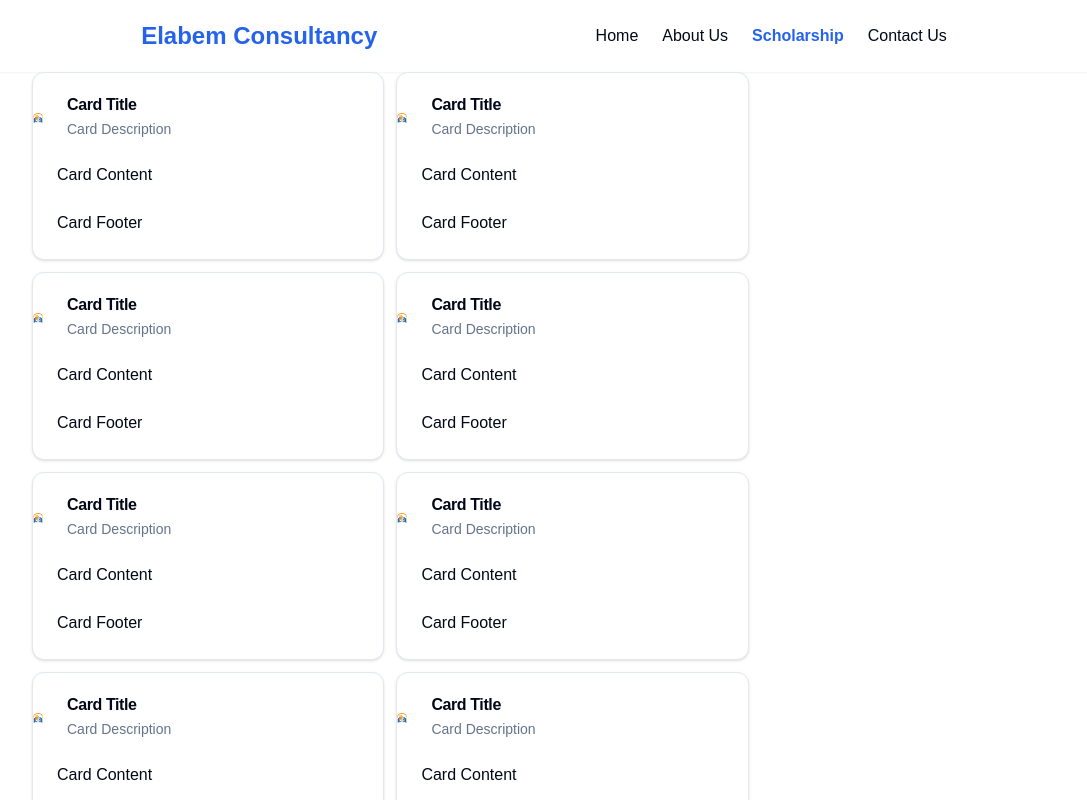
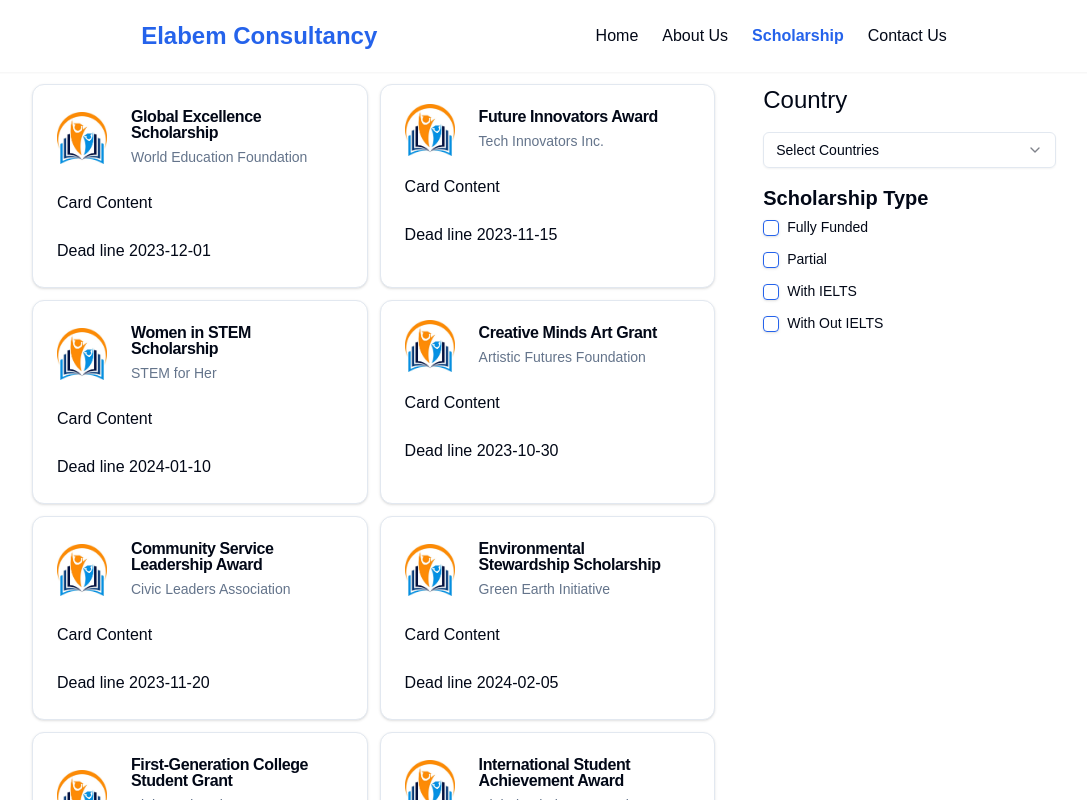
Before and after one commit to kasahun-welela/elabem, a Next.js app: page /scholarship in a window 1280 px wide. Shown: the top 800 px of the page, without its empty margins (96-1183 px from the left). Built offline with nearby package versions, Linux system fonts and the light colour scheme.

Commit message:
add left side filter

```diff
--- a/app/scholarship/page.tsx
+++ b/app/scholarship/page.tsx
@@ -6,20 +6,29 @@
   CardHeader,
   CardTitle,
 } from "@/components/ui/card";
+import { Checkbox } from "@/components/ui/checkbox";
+import {
+  Select,
+  SelectContent,
+  SelectItem,
+  SelectTrigger,
+  SelectValue,
+} from "@/components/ui/select";
+
 import { scholarsList } from "@/dummyData/scholarship";
 import Image from "next/image";
 
 export default function page() {
   return (
-    <div className="max-w-[80%]  mx-auto">
-      <div className="md:grid grid-cols-2 gap-3 md:max-w-[70%]">
-        {scholarsList.map((details: any, key) => (
-          <Card key={key}>
-            <div className="flex items-center">
-              <Image src="/edu.jpg" alt="logo" width={10} height={5} />
+    <div className="max-w-[80%]  mx-auto md:flex gap-12 mt-24 md:mt-3">
+      <div className="md:grid grid-cols-2 gap-3 md:basis-[70%]">
+        {scholarsList.map((list: any, key) => (
+          <Card key={key} className="my-3 md:my-0">
+            <div className="flex items-center px-6">
+              <Image src="/edu.jpg" alt="logo" width={50} height={50} />
               <CardHeader>
-                <CardTitle>Card Title</CardTitle>
-                <CardDescription>Card Description</CardDescription>
+                <CardTitle>{list.name}</CardTitle>
+                <CardDescription>{list.provider}</CardDescription>
               </CardHeader>
             </div>
 
@@ -27,13 +36,66 @@
               <p>Card Content</p>
             </CardContent>
             <CardFooter>
-              <p>Card Footer</p>
+              <p>
+                Dead line <span>{list.deadline}</span>
+              </p>
             </CardFooter>
           </Card>
         ))}
       </div>
-      <div>
-        <h1>Country</h1>
+      <div className="md:basis-[30%]">
+        <h1 className="text-2xl ">Country</h1>
+        <Select>
+          <SelectTrigger className="max-w-sm my-4">
+            <SelectValue placeholder="Select Countries" />
+          </SelectTrigger>
+          <SelectContent>
+            <SelectItem value="USA">USA</SelectItem>
+            <SelectItem value="canada">Canada</SelectItem>
+            <SelectItem value="italy">Italy</SelectItem>
+            <SelectItem value="poland">Poland</SelectItem>
+          </SelectContent>
+        </Select>
+
+        <div className="">
+          <h1 className="text-xl font-semibold">Scholarship Type</h1>
+          <div className=" flex space-x-2 py-2">
+            <Checkbox id="funded" />
+            <label
+              htmlFor="terms1"
+              className="text-sm font-medium leading-none "
+            >
+              Fully Funded
+            </label>
+          </div>
+          <div className=" flex space-x-2 py-2">
+            <Checkbox id="partial" />
+            <label
+              htmlFor="partial"
+              className="text-sm font-medium leading-none peer-disabled:cursor-not-allowed peer-disabled:opacity-70"
+            >
+              Partial
+            </label>
+          </div>
+          <div className=" flex space-x-2 py-2">
+            <Checkbox id="withEngPro" />
+            <label
+              htmlFor="withEngPro"
+              className="text-sm font-medium leading-none peer-disabled:cursor-not-allowed peer-disabled:opacity-70"
+            >
+              With IELTS
+            </label>
+          </div>
+          <div className=" flex space-x-2 py-2">
+            <Checkbox id="withOutEngPro" />
+            <label
+              htmlFor="withOutEngPro"
+              className="text-sm font-medium leading-none peer-disabled:cursor-not-allowed peer-disabled:opacity-70"
+            >
+              With Out IELTS
+            </label>
+          </div>
+        </div>
       </div>
     </div>
   );
--- a/components/Footer.tsx
+++ b/components/Footer.tsx
@@ -80,6 +80,7 @@
       </div>
 
       <SocialMedia />
+      <hr className="text-white py-3 w-[80%] mx-auto" />
     </div>
   );
 }
--- /dev/null
+++ b/components/ui/checkbox.tsx
@@ -0,0 +1,30 @@
+"use client"
+
+import * as React from "react"
+import * as CheckboxPrimitive from "@radix-ui/react-checkbox"
+import { Check } from "lucide-react"
+
+import { cn } from "@/lib/utils"
+
+const Checkbox = React.forwardRef<
+  React.ElementRef<typeof CheckboxPrimitive.Root>,
+  React.ComponentPropsWithoutRef<typeof CheckboxPrimitive.Root>
+>(({ className, ...props }, ref) => (
+  <CheckboxPrimitive.Root
+    ref={ref}
+    className={cn(
+      "peer h-4 w-4 shrink-0 rounded-sm border border-primary shadow focus-visible:outline-none focus-visible:ring-1 focus-visible:ring-ring disabled:cursor-not-allowed disabled:opacity-50 data-[state=checked]:bg-primary data-[state=checked]:text-primary-foreground",
+      className
+    )}
+    {...props}
+  >
+    <CheckboxPrimitive.Indicator
+      className={cn("flex items-center justify-center text-current")}
+    >
+      <Check className="h-4 w-4" />
+    </CheckboxPrimitive.Indicator>
+  </CheckboxPrimitive.Root>
+))
+Checkbox.displayName = CheckboxPrimitive.Root.displayName
+
+export { Checkbox }
--- /dev/null
+++ b/components/ui/select.tsx
@@ -0,0 +1,159 @@
+"use client"
+
+import * as React from "react"
+import * as SelectPrimitive from "@radix-ui/react-select"
+import { Check, ChevronDown, ChevronUp } from "lucide-react"
+
+import { cn } from "@/lib/utils"
+
+const Select = SelectPrimitive.Root
+
+const SelectGroup = SelectPrimitive.Group
+
+const SelectValue = SelectPrimitive.Value
+
+const SelectTrigger = React.forwardRef<
+  React.ElementRef<typeof SelectPrimitive.Trigger>,
+  React.ComponentPropsWithoutRef<typeof SelectPrimitive.Trigger>
+>(({ className, children, ...props }, ref) => (
+  <SelectPrimitive.Trigger
+    ref={ref}
+    className={cn(
+      "flex h-9 w-full items-center justify-between whitespace-nowrap rounded-md border border-input bg-transparent px-3 py-2 text-sm shadow-sm ring-offset-background placeholder:text-muted-foreground focus:outline-none focus:ring-1 focus:ring-ring disabled:cursor-not-allowed disabled:opacity-50 [&>span]:line-clamp-1",
+      className
+    )}
+    {...props}
+  >
+    {children}
+    <SelectPrimitive.Icon asChild>
+      <ChevronDown className="h-4 w-4 opacity-50" />
+    </SelectPrimitive.Icon>
+  </SelectPrimitive.Trigger>
+))
+SelectTrigger.displayName = SelectPrimitive.Trigger.displayName
+
+const SelectScrollUpButton = React.forwardRef<
+  React.ElementRef<typeof SelectPrimitive.ScrollUpButton>,
+  React.ComponentPropsWithoutRef<typeof SelectPrimitive.ScrollUpButton>
+>(({ className, ...props }, ref) => (
+  <SelectPrimitive.ScrollUpButton
+    ref={ref}
+    className={cn(
+      "flex cursor-default items-center justify-center py-1",
+      className
+    )}
+    {...props}
+  >
+    <ChevronUp className="h-4 w-4" />
+  </SelectPrimitive.ScrollUpButton>
+))
+SelectScrollUpButton.displayName = SelectPrimitive.ScrollUpButton.displayName
+
+const SelectScrollDownButton = React.forwardRef<
+  React.ElementRef<typeof SelectPrimitive.ScrollDownButton>,
+  React.ComponentPropsWithoutRef<typeof SelectPrimitive.ScrollDownButton>
+>(({ className, ...props }, ref) => (
+  <SelectPrimitive.ScrollDownButton
+    ref={ref}
+    className={cn(
+      "flex cursor-default items-center justify-center py-1",
+      className
+    )}
+    {...props}
+  >
+    <ChevronDown className="h-4 w-4" />
+  </SelectPrimitive.ScrollDownButton>
+))
+SelectScrollDownButton.displayName =
+  SelectPrimitive.ScrollDownButton.displayName
+
+const SelectContent = React.forwardRef<
+  React.ElementRef<typeof SelectPrimitive.Content>,
+  React.ComponentPropsWithoutRef<typeof SelectPrimitive.Content>
+>(({ className, children, position = "popper", ...props }, ref) => (
+  <SelectPrimitive.Portal>
+    <SelectPrimitive.Content
+      ref={ref}
+      className={cn(
+        "relative z-50 max-h-96 min-w-[8rem] overflow-hidden rounded-md border bg-popover text-popover-foreground shadow-md data-[state=open]:animate-in data-[state=closed]:animate-out data-[state=closed]:fade-out-0 data-[state=open]:fade-in-0 data-[state=closed]:zoom-out-95 data-[state=open]:zoom-in-95 data-[side=bottom]:slide-in-from-top-2 data-[side=left]:slide-in-from-right-2 data-[side=right]:slide-in-from-left-2 data-[side=top]:slide-in-from-bottom-2",
+        position === "popper" &&
+          "data-[side=bottom]:translate-y-1 data-[side=left]:-translate-x-1 data-[side=right]:translate-x-1 data-[side=top]:-translate-y-1",
+        className
+      )}
+      position={position}
+      {...props}
+    >
+      <SelectScrollUpButton />
+      <SelectPrimitive.Viewport
+        className={cn(
+          "p-1",
+          position === "popper" &&
+            "h-[var(--radix-select-trigger-height)] w-full min-w-[var(--radix-select-trigger-width)]"
+        )}
+      >
+        {children}
+      </SelectPrimitive.Viewport>
+      <SelectScrollDownButton />
+    </SelectPrimitive.Content>
+  </SelectPrimitive.Portal>
+))
+SelectContent.displayName = SelectPrimitive.Content.displayName
+
+const SelectLabel = React.forwardRef<
+  React.ElementRef<typeof SelectPrimitive.Label>,
+  React.ComponentPropsWithoutRef<typeof SelectPrimitive.Label>
+>(({ className, ...props }, ref) => (
+  <SelectPrimitive.Label
+    ref={ref}
+    className={cn("px-2 py-1.5 text-sm font-semibold", className)}
+    {...props}
+  />
+))
+SelectLabel.displayName = SelectPrimitive.Label.displayName
+
+const SelectItem = React.forwardRef<
+  React.ElementRef<typeof SelectPrimitive.Item>,
+  React.ComponentPropsWithoutRef<typeof SelectPrimitive.Item>
+>(({ className, children, ...props }, ref) => (
+  <SelectPrimitive.Item
+    ref={ref}
+    className={cn(
+      "relative flex w-full cursor-default select-none items-center rounded-sm py-1.5 pl-2 pr-8 text-sm outline-none focus:bg-accent focus:text-accent-foreground data-[disabled]:pointer-events-none data-[disabled]:opacity-50",
+      className
+    )}
+    {...props}
+  >
+    <span className="absolute right-2 flex h-3.5 w-3.5 items-center justify-center">
+      <SelectPrimitive.ItemIndicator>
+        <Check className="h-4 w-4" />
+      </SelectPrimitive.ItemIndicator>
+    </span>
+    <SelectPrimitive.ItemText>{children}</SelectPrimitive.ItemText>
+  </SelectPrimitive.Item>
+))
+SelectItem.displayName = SelectPrimitive.Item.displayName
+
+const SelectSeparator = React.forwardRef<
+  React.ElementRef<typeof SelectPrimitive.Separator>,
+  React.ComponentPropsWithoutRef<typeof SelectPrimitive.Separator>
+>(({ className, ...props }, ref) => (
+  <SelectPrimitive.Separator
+    ref={ref}
+    className={cn("-mx-1 my-1 h-px bg-muted", className)}
+    {...props}
+  />
+))
+SelectSeparator.displayName = SelectPrimitive.Separator.displayName
+
+export {
+  Select,
+  SelectGroup,
+  SelectValue,
+  SelectTrigger,
+  SelectContent,
+  SelectLabel,
+  SelectItem,
+  SelectSeparator,
+  SelectScrollUpButton,
+  SelectScrollDownButton,
+}
--- a/package.json
+++ b/package.json
@@ -10,7 +10,9 @@
   },
   "dependencies": {
     "@hookform/resolvers": "^3.10.0",
+    "@radix-ui/react-checkbox": "^1.1.4",
     "@radix-ui/react-label": "^2.1.1",
+    "@radix-ui/react-select": "^2.1.6",
     "@radix-ui/react-slot": "^1.1.1",
     "class-variance-authority": "^0.7.1",
     "clsx": "^2.1.1",
```
Also changed, not shown: 1 other file (tests, documents, lock files or other folders).
